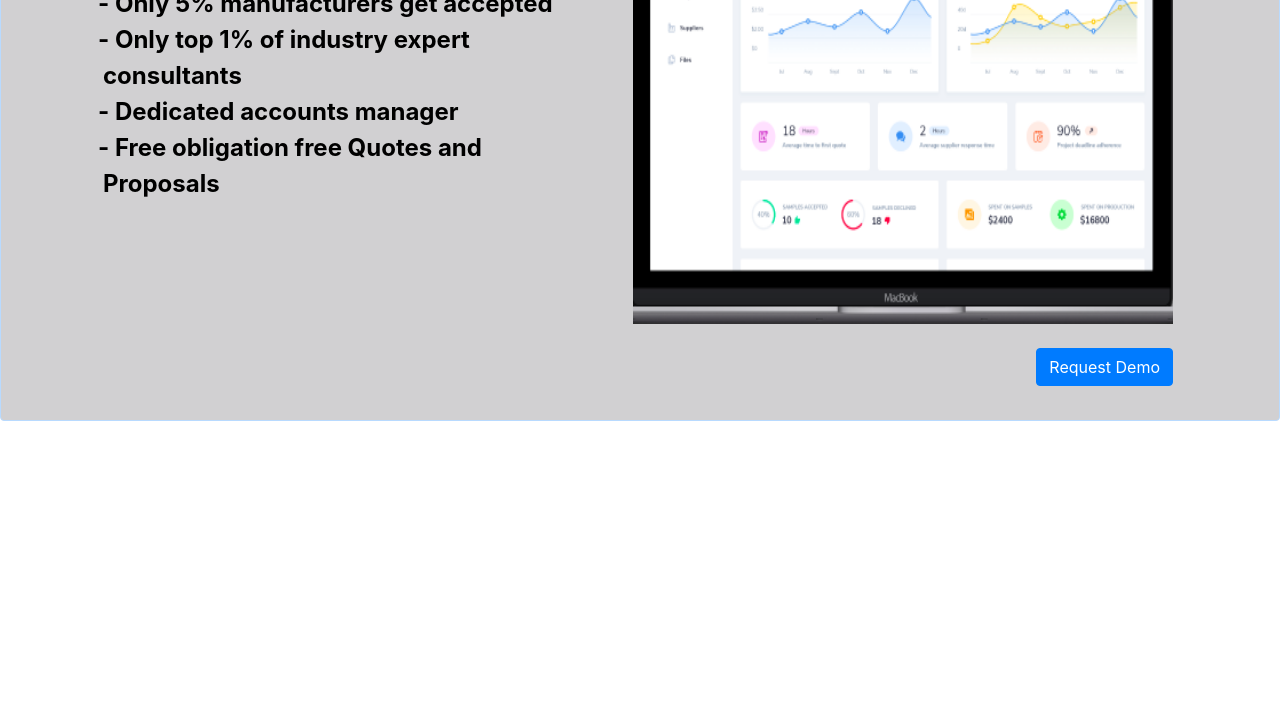
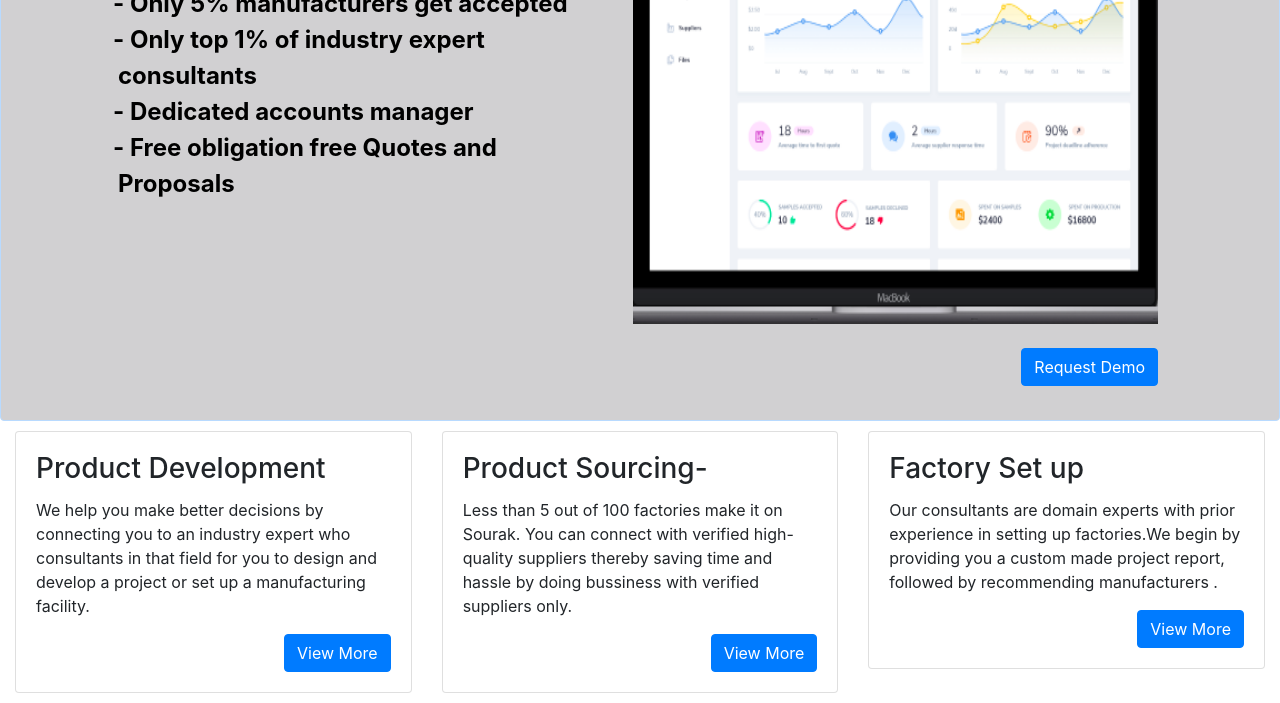
Before and after one commit to rahulk16/sourcakPage, a plain HTML site: page index.html in a window 1280 px wide. Shown: the part 299-1002 px from the top of the page. Before the commit the page ends 800 px from the top, so only its background shows below. Drawn offline with nearby package versions, Linux system fonts and the light colour scheme.

Commit message:
Product Card Section done

```diff
--- a/index.html
+++ b/index.html
@@ -44,8 +44,34 @@
       </div>
     </div>
 <!-- Product Card Section -->
-    <div>
-      <!-- <p>Working here ...</p> -->
+    <div class="row">
+      <div class="col-sm-4">
+        <div class="card">
+          <div class="card-body">
+            <h3 class="card-title">Product Development</h3>
+            <p class="card-text">We help you make better decisions by connecting you to an industry expert who consultants in that field for you to design and develop a project or set up a manufacturing facility.</p>
+            <a href="#" class="btn btn-primary">View More</a>
+          </div>
+        </div>
+      </div>
+      <div class="col-sm-4">
+        <div class="card">
+          <div class="card-body">
+            <h3 class="card-title">Product Sourcing-</h3>
+            <p class="card-text">Less than 5 out of 100 factories make it on Sourak. You can connect with verified high-quality suppliers thereby saving time and hassle by doing bussiness with verified suppliers only.</p>
+            <a href="#" class="btn btn-primary">View More</a>
+          </div>
+        </div>
+      </div>
+      <div class="col-sm-4">
+        <div class="card">
+          <div class="card-body">
+            <h3 class="card-title">Factory Set up</h3>
+            <p class="card-text">Our consultants are domain experts with prior experience in setting up factories.We begin by providing you a custom made project report, followed by recommending manufacturers .</p>
+            <a href="#" class="btn btn-primary">View More</a>
+          </div>
+        </div>
+      </div>
     </div>
 <!-- Manufacturer destination section -->
     <div>
--- a/styles.css
+++ b/styles.css
@@ -8,7 +8,9 @@
   height: 15vh;
   margin: 0px;
 }
-
+.row{
+	margin: 0px;
+}
 #demo{
   background:#d1d0d2;
   width:100%;
@@ -47,3 +49,8 @@ ul.dashed > li:before {
   text-indent: -5px;
 
 }
+
+.card{
+	margin-top: 10px;
+	margin-bottom: 10px;
+}
```
